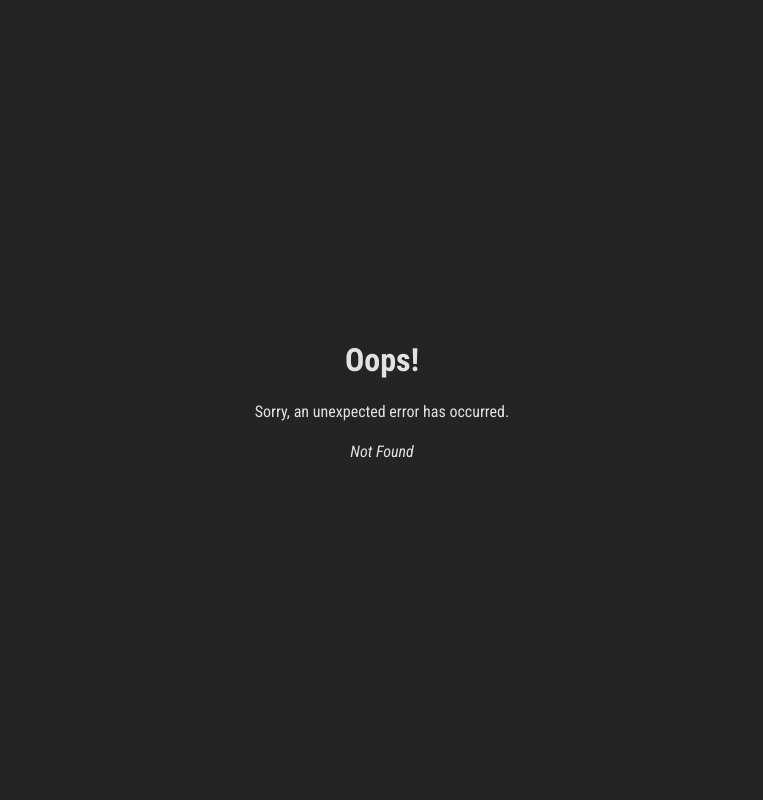
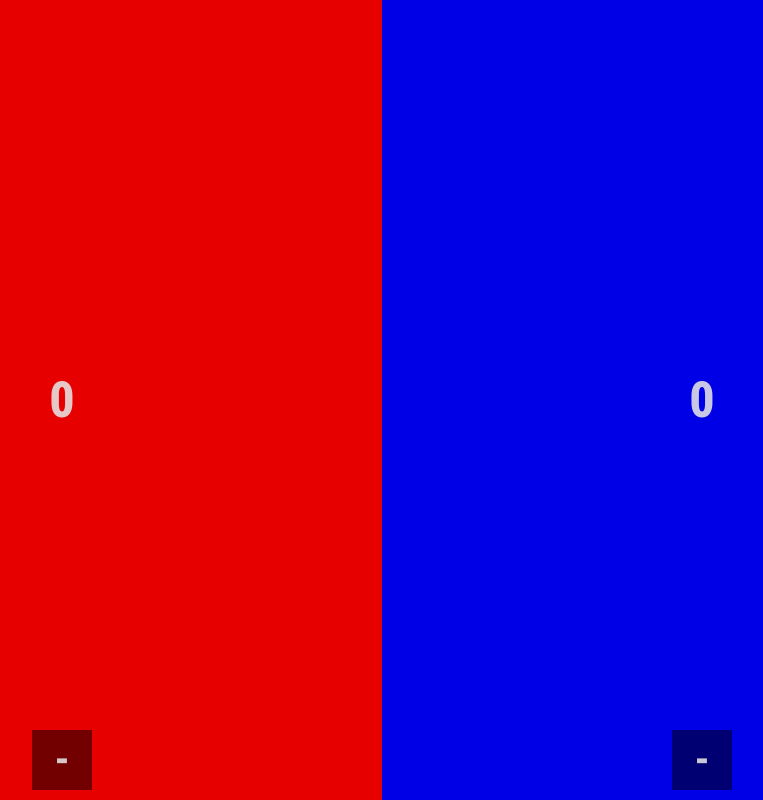
Before and after one commit to rmatsuda21/BunchaGames, a React (Vite) app: page /ft10 in a window 1280 px wide. Before the commit this address had no page. Shown: the whole page, without its empty margins (258-1021 px from the left). Built offline with nearby package versions, Linux system fonts and the light colour scheme.

Commit message:
finish ft10

```diff
--- a/src/main.tsx
+++ b/src/main.tsx
@@ -10,6 +10,7 @@ import ErrorPage from "@/error";
 import HangmanPage from "@/pages/games/hangman.tsx";
 import GamesPage from "@/pages/games";
 import GamesPageLayout from "./pages/games/layout";
+import FT10Page from "./pages/games/ft10";
 
 const router = createBrowserRouter([
   {
@@ -34,6 +35,10 @@ const router = createBrowserRouter([
           },
         ],
       },
+      {
+        path: "ft10",
+        element: <FT10Page />,
+      },
     ],
   },
 ]);
--- /dev/null
+++ b/src/pages/games/ft10.module.scss
@@ -0,0 +1,66 @@
+.wrapper {
+  width: 100%;
+  height: 100svh;
+
+  h1 {
+    position: absolute;
+  }
+}
+
+.p1,
+.p2 {
+  display: flex;
+  justify-content: center;
+  align-items: center;
+
+  position: absolute;
+  top: 0;
+  width: 50vw;
+  height: 100svh;
+
+  font-size: 50px;
+  font-weight: 800;
+
+  filter: brightness(0.9);
+}
+
+.p1 {
+  left: 0;
+  background-color: #f00;
+}
+
+.p2 {
+  right: 0;
+  background-color: #00f;
+}
+
+.subtract {
+  position: absolute;
+  display: flex;
+  justify-content: center;
+  align-items: center;
+  bottom: 10px;
+  width: 60px;
+  height: 60px;
+
+  font-size: 40px;
+  font-weight: 800;
+
+  background-color: rgba(0, 0, 0, 0.5);
+}
+
+.winner {
+  animation: flash 0.3s infinite;
+}
+
+@keyframes flash {
+  0% {
+    filter: brightness(0.9);
+  }
+  50% {
+    filter: brightness(1.5);
+  }
+  100% {
+    filter: brightness(0.9);
+  }
+}
--- /dev/null
+++ b/src/pages/games/ft10.tsx
@@ -0,0 +1,57 @@
+import { useState } from "react";
+import cn from "classnames";
+
+import styles from "./ft10.module.scss";
+
+const FT10Page = () => {
+  const [maxScore, setMaxScore] = useState(10);
+  const [p1Score, setP1Score] = useState(0);
+  const [p2Score, setP2Score] = useState(0);
+
+  const handleP1Click = () => {
+    setP1Score((prev) => Math.min(maxScore, prev + 1));
+  };
+
+  const handleP1Subtract: React.MouseEventHandler = (e) => {
+    e.stopPropagation();
+    setP1Score((prev) => Math.max(0, prev - 1));
+  };
+
+  const handleP2Click = () => {
+    setP2Score((prev) => Math.min(maxScore, prev + 1));
+  };
+
+  const handleP2Subtract: React.MouseEventHandler = (e) => {
+    e.stopPropagation();
+    setP2Score((prev) => Math.max(0, prev - 1));
+  };
+
+  const p1Win = p1Score === maxScore;
+  const p2Win = p2Score === maxScore;
+
+  return (
+    <div className={styles.wrapper}>
+      <h1>First to 10</h1>
+      <div
+        className={cn({ [`${styles.p1}`]: true, [`${styles.winner}`]: p1Win })}
+        onClick={handleP1Click}
+      >
+        {p1Score}
+        <div className={styles.subtract} onClick={handleP1Subtract}>
+          -
+        </div>
+      </div>
+      <div
+        className={cn({ [`${styles.p2}`]: true, [`${styles.winner}`]: p2Win })}
+        onClick={handleP2Click}
+      >
+        {p2Score}
+        <div className={styles.subtract} onClick={handleP2Subtract}>
+          -
+        </div>
+      </div>
+    </div>
+  );
+};
+
+export default FT10Page;
```
